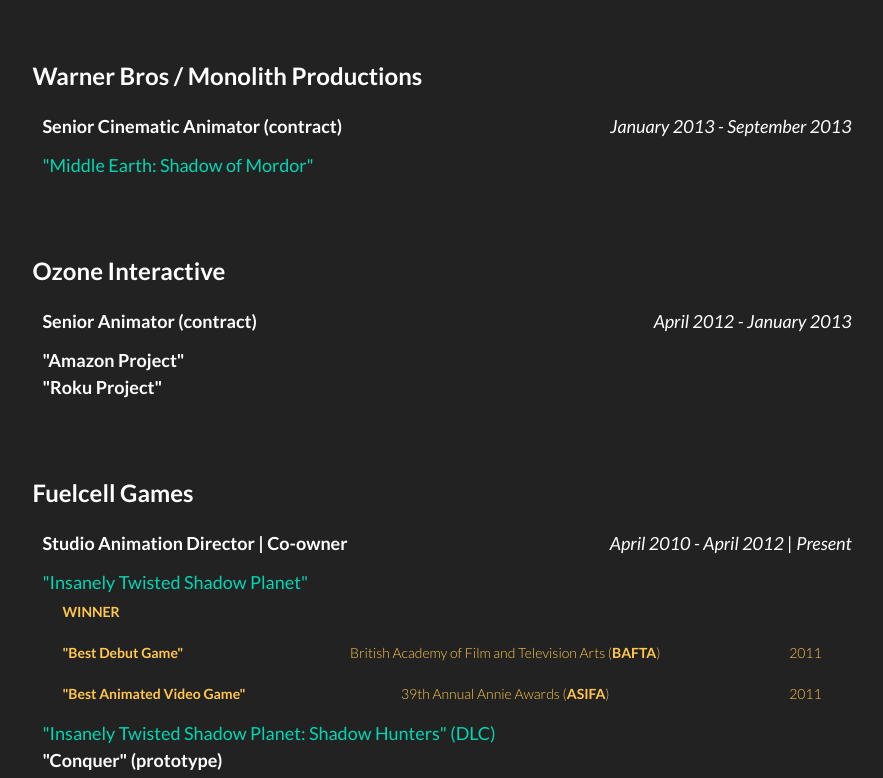
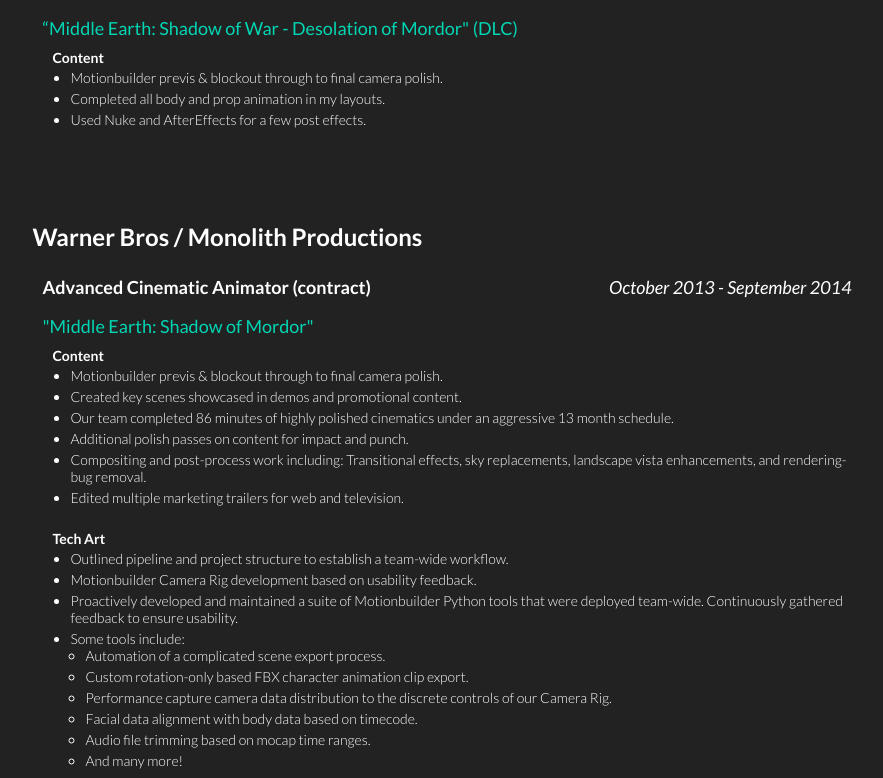
Before and after one commit to cynthem/travis-portfolio, a React (Create React App) app: page /resume in a window 1280 px wide. Shown: the part 1293-2071 px from the top of the page, without its empty margins (198-1081 px from the left). Built offline with nearby package versions, Linux system fonts and the light colour scheme.

Commit message:
Add classname to tools list title

```diff
--- a/src/routes/Resume.js
+++ b/src/routes/Resume.js
@@ -140,7 +140,7 @@ export default function Resume() {
                                     <li>Outlined pipeline and project structure to establish a team-wide workflow.</li>
                                     <li>Motionbuilder Camera Rig development based on usability feedback.</li>
                                     <li>Proactively developed and maintained a suite of Motionbuilder Python tools that were deployed team-wide.  Continuously gathered feedback to ensure usability.</li>
-                                    <li>Some tools include:
+                                    <li className="tools-title">Some tools include:
                                         <ul className="tools-list">
                                             <li>Automation of a complicated scene export process.</li>
                                             <li>Custom rotation-only based FBX character animation clip export.</li>
--- a/src/sass/components/_Resume.scss
+++ b/src/sass/components/_Resume.scss
@@ -111,11 +111,30 @@
                     }
 
                     .job-duties {
-                        display: none;
+                        padding-left: 20px;
+                        padding-top: 10px;
+
+                        h5 {
+                            font-size: 14px;
+                            padding-bottom: 3px;
+                        }
+
+                        .duties-list {
+                            padding-left: 18px;
+                            padding-bottom: 10px;
+
+                            li {
+                                padding-bottom: 4px;
+
+                                .tools-list {
+                                    padding-left: 15px;
+                                }
+                            }
+                        }
                     }
 
                     .no-duty-title {
-                        display: none;
+
                     }
                 }
 
```
